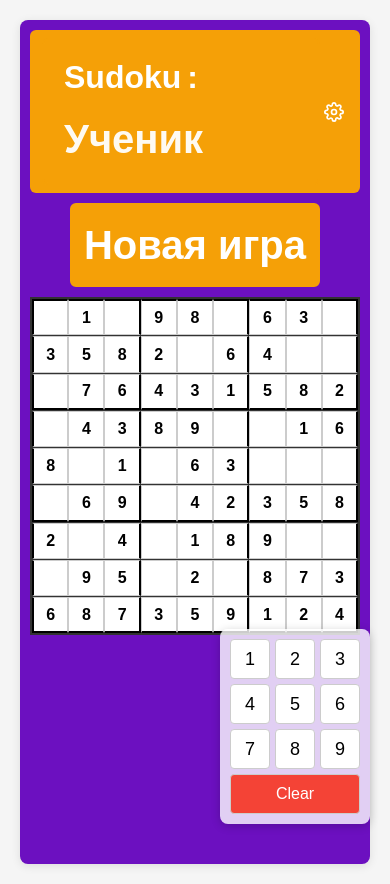
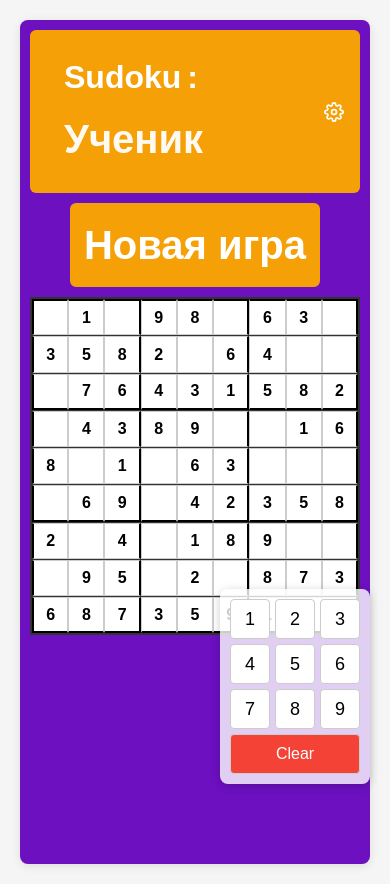
Before and after one commit to shaula-hub/sudoku, a React (Vite) app: page / in a window 390 px wide. Built offline with nearby package versions, Linux system fonts and the light colour scheme.

Commit message:
Style corrections 6

```diff
--- a/src/components/NumberPad/styles.css
+++ b/src/components/NumberPad/styles.css
@@ -10,6 +10,6 @@
     flex-direction: column;
     align-items: center;
     margin-top: 30px; /* Increased from 15px */
-    /* margin-bottom: 20px; Added bottom margin */
+    margin-bottom: 40px;
   }
 }
```
